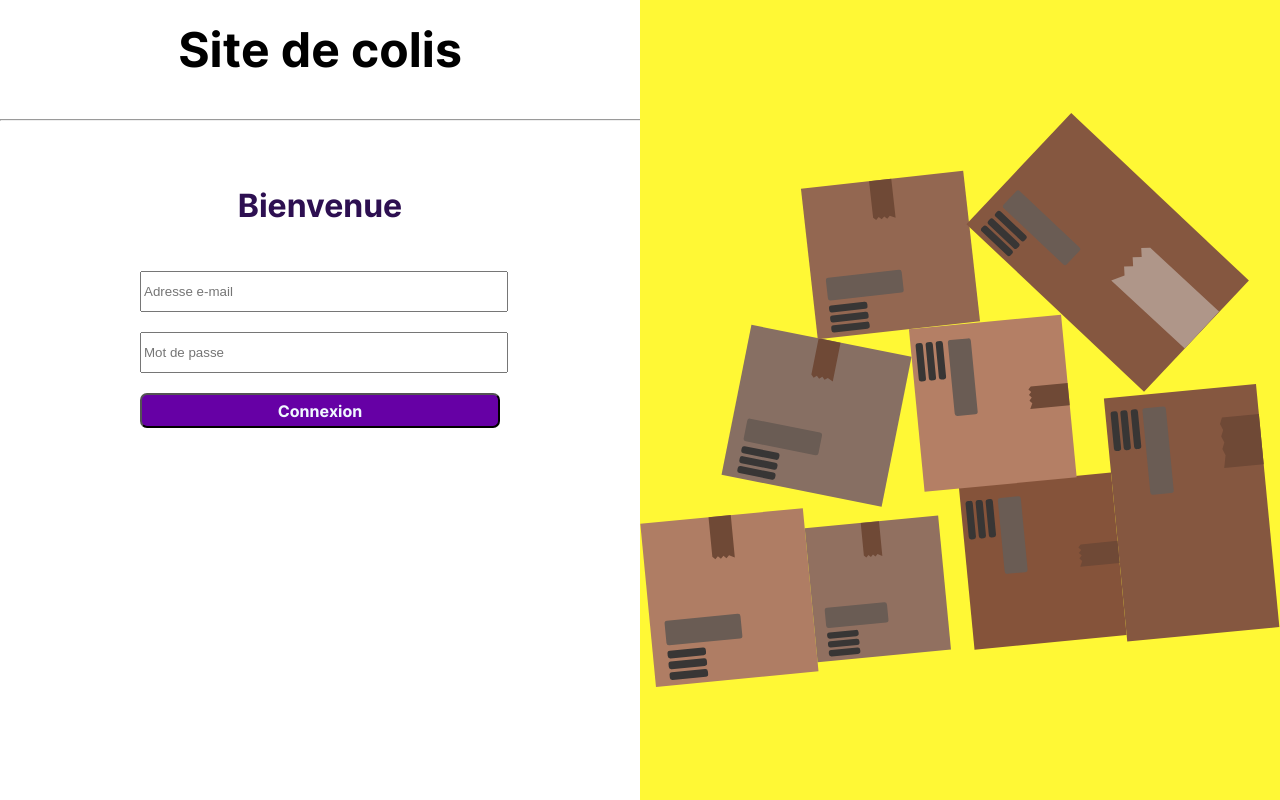
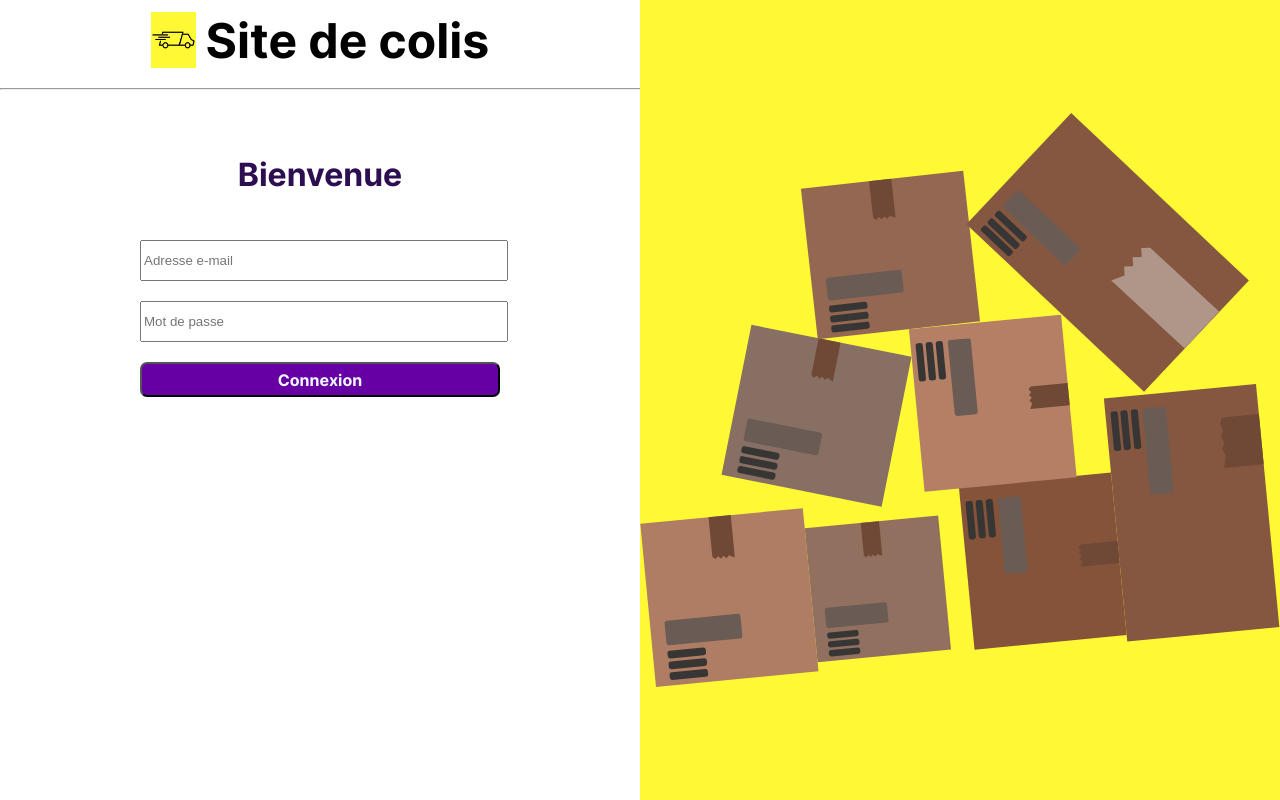
Before and after one commit to CamilleSchlegel/SAE23, a PHP site: page /login.php in a window 1280 px wide. Run offline with PHP 8.4, Linux system fonts and the light colour scheme.

Commit message:
login et select home

```diff
--- a/css/login.css
+++ b/css/login.css
@@ -27,8 +27,8 @@ body{
 }
 h1{
     font-family: "Inter",sans-serif;
-    margin-top: 20px;
     font-size: 3rem;
+    margin-left: 10px;
 }
 h2{
     font-family: "Inter",sans-serif;
@@ -78,3 +78,20 @@ p{
     color: #af44f2;
     margin-bottom: 5px;
 }
+#DivTitre {
+    display: flex;
+    justify-content: center;
+    max-height: 80px;
+    width: 70%;
+    align-items: center;
+}
+#logo{
+    background-image: url("../images/logo.png");
+    background-size: contain;
+    background-repeat: no-repeat;
+    background-position: center;
+    background-color: #fff835;
+    width: 10%;
+    height: 70%;
+
+}
--- a/home.php
+++ b/home.php
@@ -22,6 +22,9 @@
     <div id="body">
     <div>
     <form action='' method='get'> Recherche: <input type='text' name='searchBar'/> <input type='submit' value='Rechercher'/> </form>
+    <select title="Résultats triés par:">
+      <option>Date de commande</option>
+    </select>
     </div>
     <?php
      function afficheDataTable($data) {
--- a/login.php
+++ b/login.php
@@ -8,6 +8,7 @@
 <body>
     <div id="left">
     <div id="DivTitre">
+        <div id="logo"></div>
     <h1>Site de colis</h1>
 </div>
 <hr>
```
